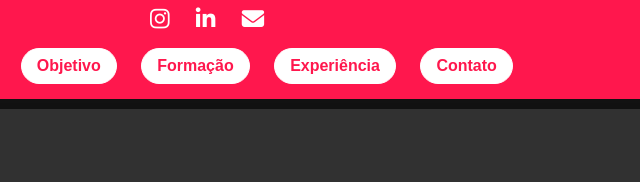
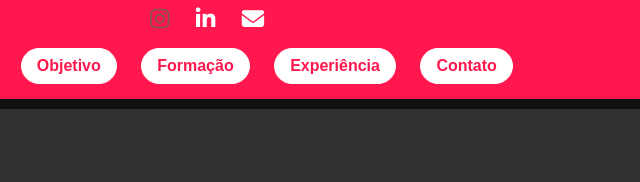
Before and after one commit to GuilhermeGoncalvesTorres/Portifolio_Ana_Carolina, a plain HTML site: page Index.html in a window 1280 px wide. In both pictures the pointer is over the link 595 px from the left and 247 px from the top of the page. Shown: the part 228-410 px from the top of the page, 433-1073 px from the left. Drawn offline with Linux system fonts and the dark colour scheme.

Commit message:
Ajustes no css

```diff
--- a/style.css
+++ b/style.css
@@ -259,6 +259,7 @@ form button:hover {
 
 .icones-sociais a:hover {
   color: #ffffff;
+  transform: scale(1.4);
 
 }
 
@@ -268,7 +269,6 @@ form button:hover {
   }
 
   .icones-sociais a:hover {
-    color: #ffffff;
-    transform: scale(1.4);
+    color: #8a5555;
   }
 }
```
